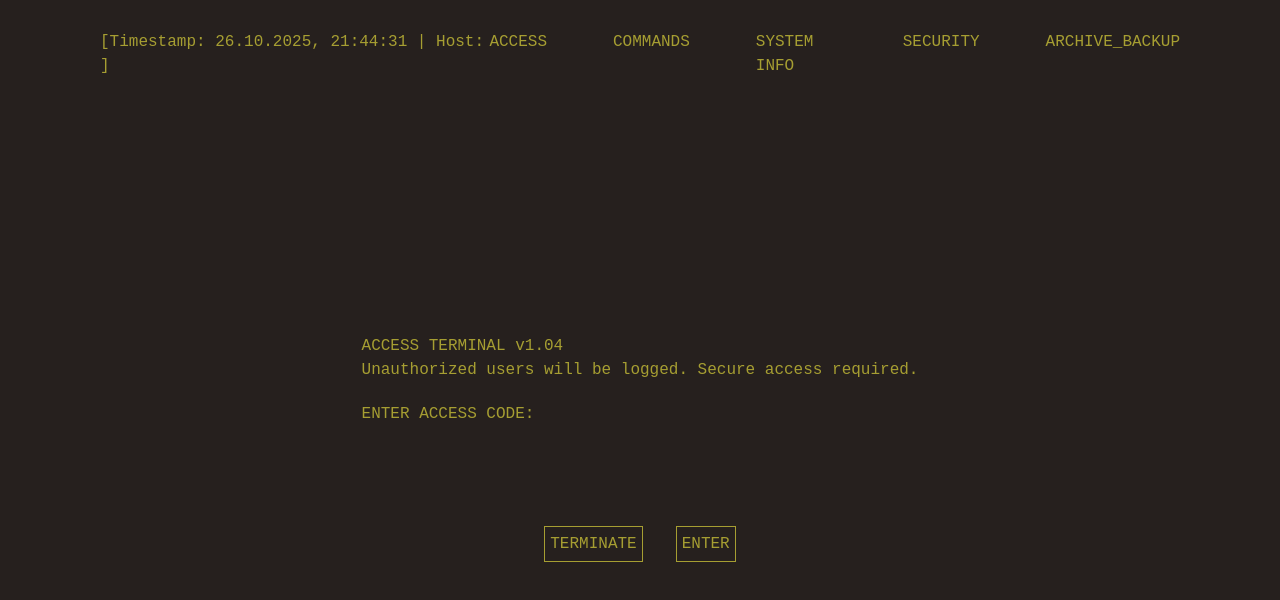
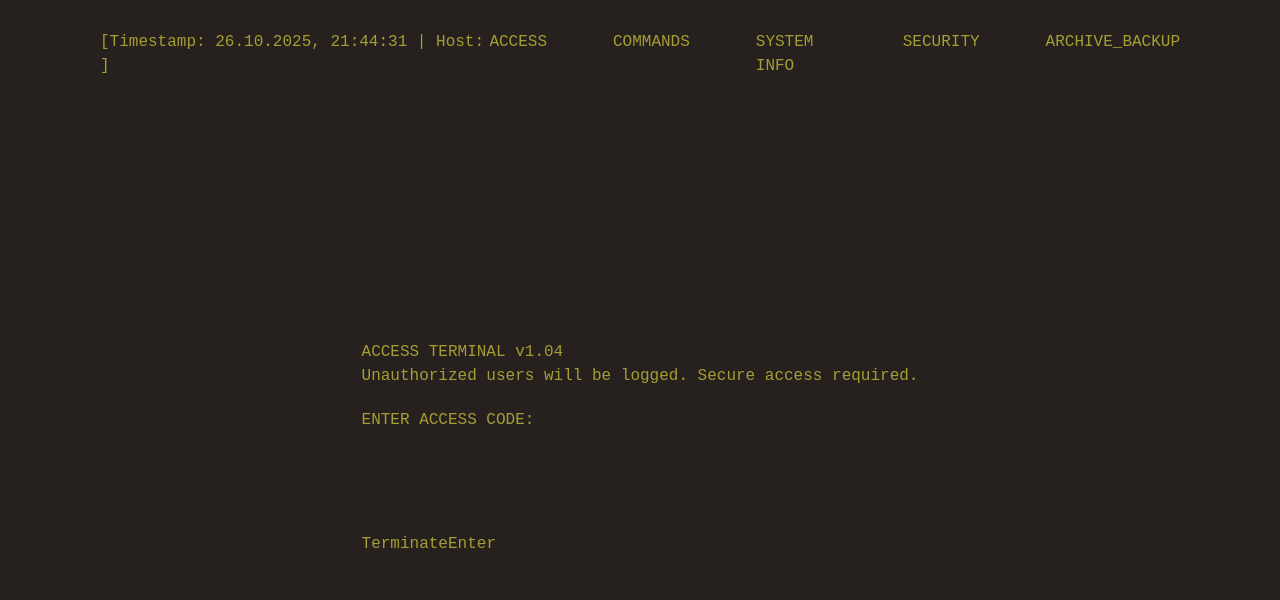
Before and after one commit to melatonina0015/gygzydlo, a React (Vite) app: page / in a window 1280 px wide. Shown: the top 600 px of the page. Built offline with nearby package versions, Linux system fonts and the light colour scheme; no server answers.

Commit message:
Button restyling

```diff
--- a/src/components/AccessTerminal.tsx
+++ b/src/components/AccessTerminal.tsx
@@ -46,9 +46,9 @@ const AccessTerminal = ({ onFinished } : AccessTerminalProps ) => {
                     <input type="text" value={accessCode} onChange={(e) => setAccessCode(e.target.value)} />
                 </div>
                 { !accessGranted &&
-                <div className='flex gap-[33px] pt-20 justify-center'>
-                    <button className='uppercase border p-[5px] hover:border-white hover:text-white'>Terminate</button>
-                    <button className='uppercase border p-[5px] hover:border-white hover:text-white' onClick={grantAccess}>Enter</button>
+                <div className='pt-20 btn-same-width'>
+                    <button>Terminate</button>
+                    <button onClick={grantAccess}>Enter</button>
                 </div>
                 }
 
```
